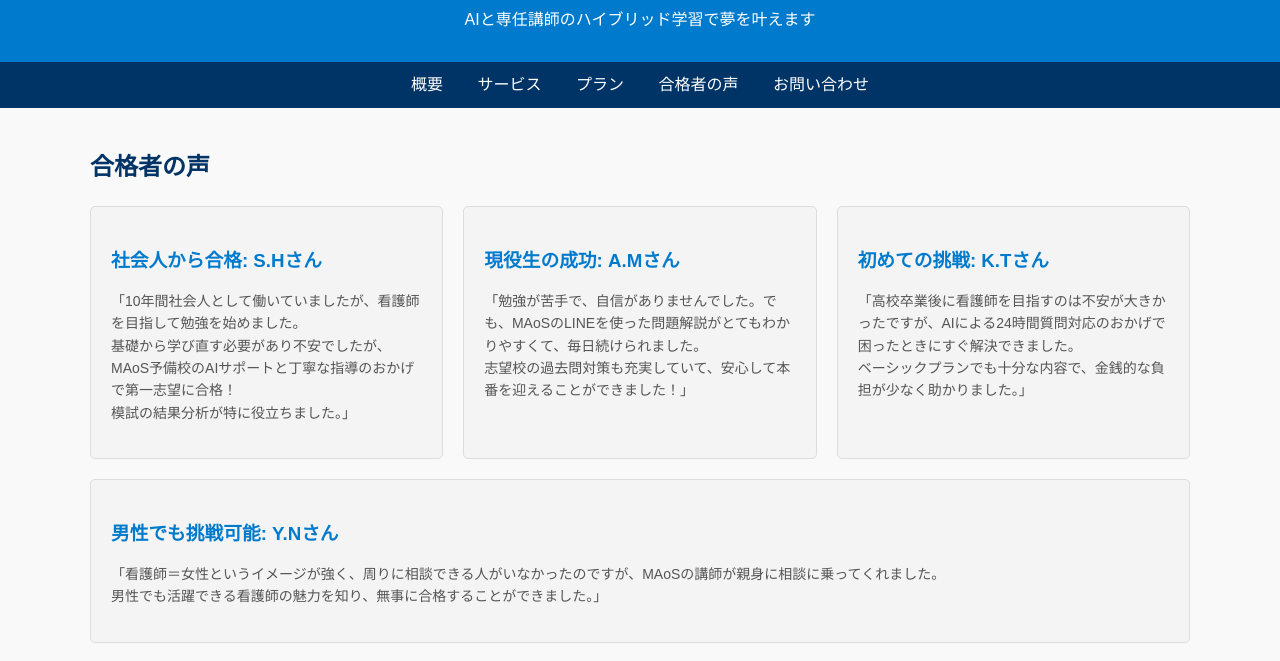
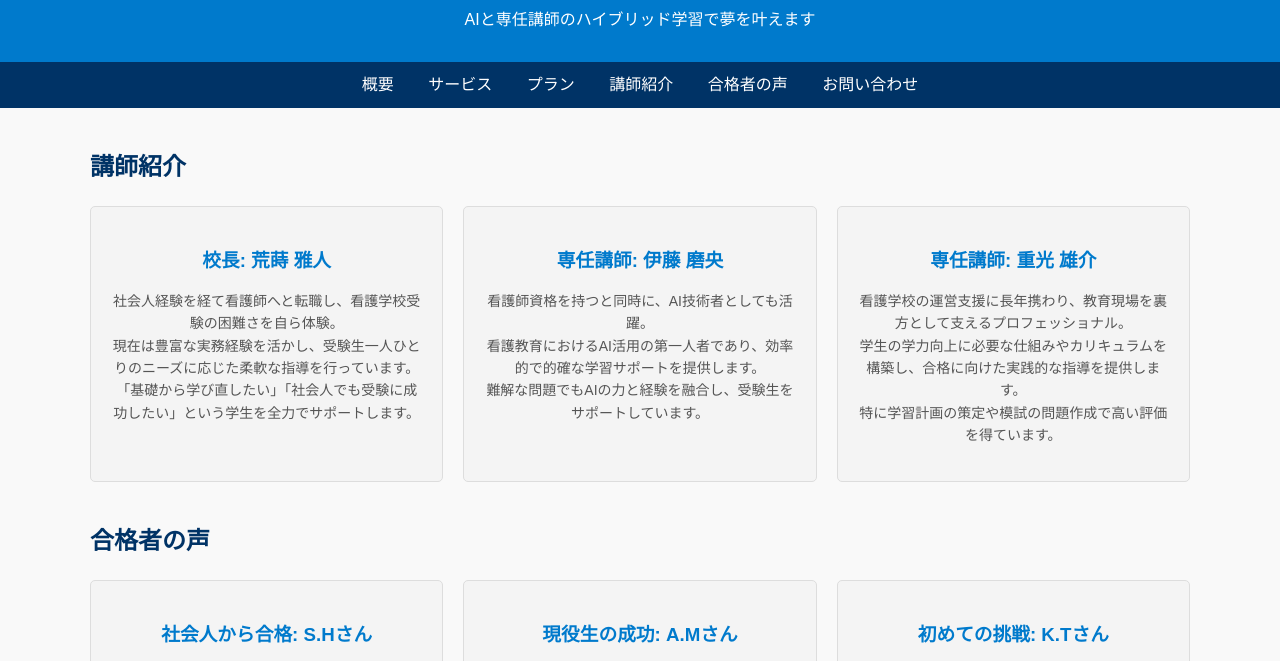
Before and after one commit to aramakimasato/maos-nursing-school, a plain HTML site: page index.html in a window 1280 px wide. Shown: the part 78-739 px from the top of the page. Drawn offline with Linux system fonts and the light colour scheme.

Commit message:
Update index.html

```diff
--- a/index.html
+++ b/index.html
@@ -48,25 +48,26 @@
         h2 {
             color: #003366;
         }
-        .testimonials {
+        .instructors, .testimonials {
             display: flex;
             flex-wrap: wrap;
             gap: 20px;
             justify-content: space-between;
         }
-        .testimonial {
+        .instructor, .testimonial {
             flex: 1;
             min-width: 300px;
             background: #f4f4f4;
             padding: 20px;
             border: 1px solid #ddd;
             border-radius: 5px;
+            text-align: center;
         }
-        .testimonial h3 {
+        .instructor h3, .testimonial h3 {
             color: #007ACC;
             margin-bottom: 10px;
         }
-        .testimonial p {
+        .instructor p, .testimonial p {
             font-size: 14px;
             color: #555;
             line-height: 1.6;
@@ -89,10 +90,36 @@
         <a href="#about">概要</a>
         <a href="#services">サービス</a>
         <a href="#plans">プラン</a>
+        <a href="#instructors">講師紹介</a>
         <a href="#testimonials">合格者の声</a>
         <a href="#contact">お問い合わせ</a>
     </nav>
     <div class="container">
+        <!-- 講師紹介 -->
+        <section id="instructors">
+            <h2>講師紹介</h2>
+            <div class="instructors">
+                <div class="instructor">
+                    <h3>校長: 荒蒔 雅人</h3>
+                    <p>社会人経験を経て看護師へと転職し、看護学校受験の困難さを自ら体験。<br>
+                    現在は豊富な実務経験を活かし、受験生一人ひとりのニーズに応じた柔軟な指導を行っています。<br>
+                    「基礎から学び直したい」「社会人でも受験に成功したい」という学生を全力でサポートします。</p>
+                </div>
+                <div class="instructor">
+                    <h3>専任講師: 伊藤 磨央</h3>
+                    <p>看護師資格を持つと同時に、AI技術者としても活躍。<br>
+                    看護教育におけるAI活用の第一人者であり、効率的で的確な学習サポートを提供します。<br>
+                    難解な問題でもAIの力と経験を融合し、受験生をサポートしています。</p>
+                </div>
+                <div class="instructor">
+                    <h3>専任講師: 重光 雄介</h3>
+                    <p>看護学校の運営支援に長年携わり、教育現場を裏方として支えるプロフェッショナル。<br>
+                    学生の学力向上に必要な仕組みやカリキュラムを構築し、合格に向けた実践的な指導を提供します。<br>
+                    特に学習計画の策定や模試の問題作成で高い評価を得ています。</p>
+                </div>
+            </div>
+        </section>
+        <!-- 合格者の声 -->
         <section id="testimonials">
             <h2>合格者の声</h2>
             <div class="testimonials">
```
